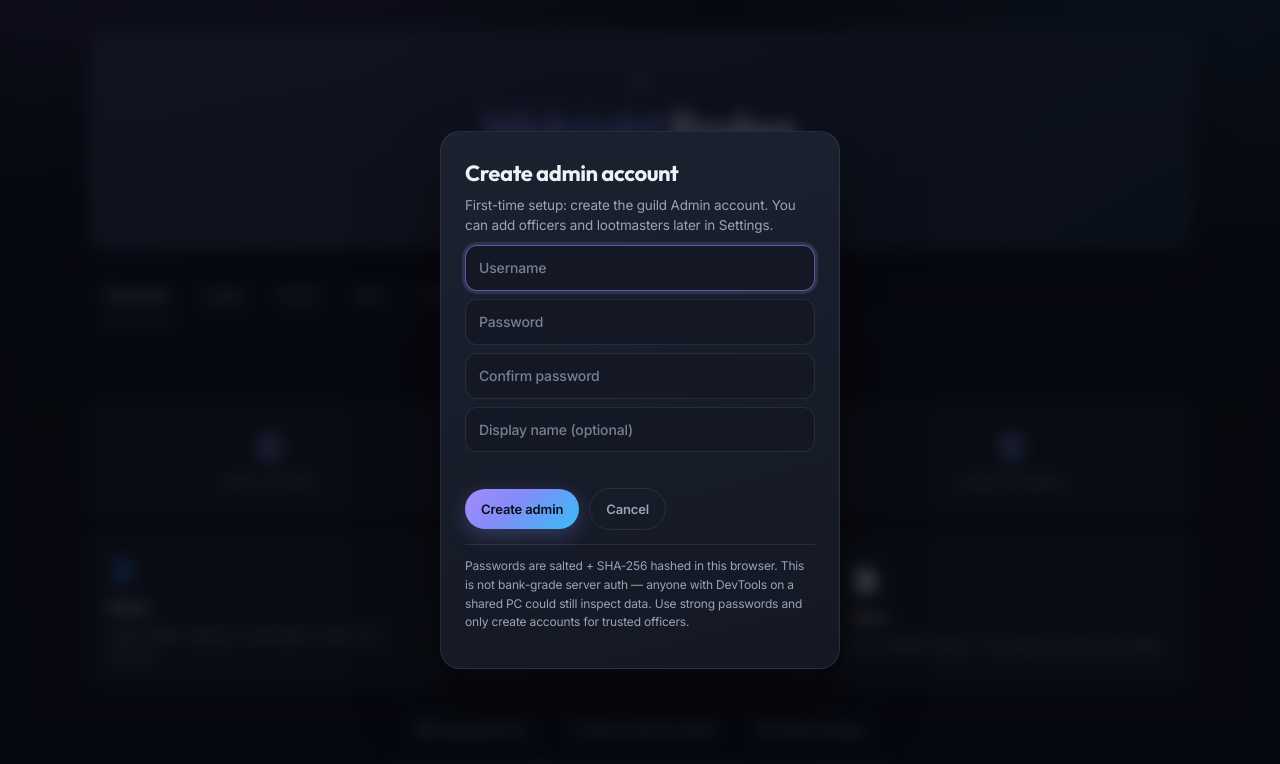
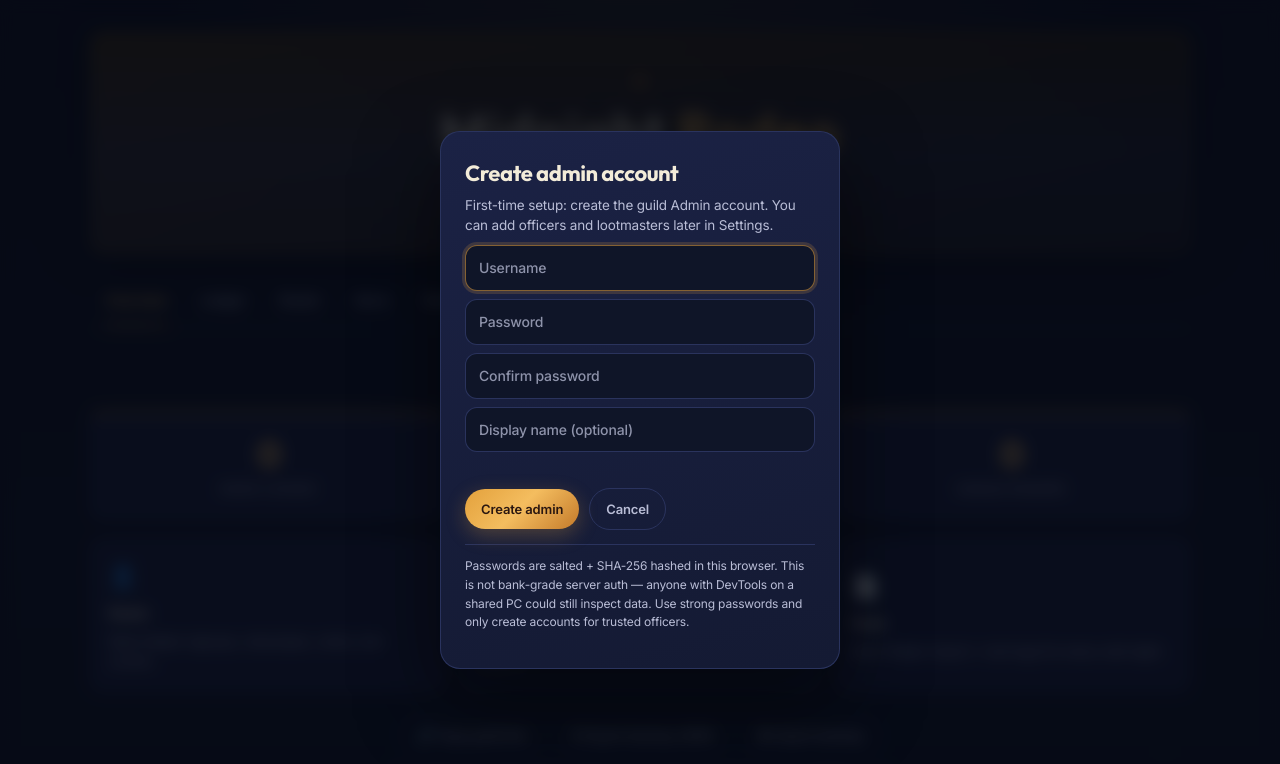
Before and after one commit to midnightrodeo2026/lootlog, a plain HTML site: page index.html in a window 1280 px wide. Shown: the top 764 px of the page. Drawn offline with Linux system fonts and the light colour scheme; a script that the page names is missing; a web font is replaced by a local one.

Commit message:
Restore Midnight Rodeo amber theme with modern Inter/Outfit type.
Bring back leather/starlight/amber rodeo colors and Rye wordmark while keeping smooth antialiased UI fonts.

```diff
--- a/index.html
+++ b/index.html
@@ -13,36 +13,38 @@
 <script src="js/raid-helper.js"></script>
 <link rel="preconnect" href="https://fonts.googleapis.com">
 <link rel="preconnect" href="https://fonts.gstatic.com" crossorigin>
-<link href="https://fonts.googleapis.com/css2?family=Inter:wght@400;500;600;700&family=Outfit:wght@500;600;700&family=JetBrains+Mono:wght@400;500&display=swap" rel="stylesheet">
+<link href="https://fonts.googleapis.com/css2?family=Inter:wght@400;500;600;700&family=Outfit:wght@500;600;700&family=Rye&family=JetBrains+Mono:wght@400;500&display=swap" rel="stylesheet">
 <style>
-/* Gemini-inspired soft palette + smooth type */
+/* Midnight Rodeo theme + modern smooth type (Inter / Outfit) */
 :root{
-  --bg:#0b0e14;
-  --bg-elev:#12161f;
-  --panel:rgba(28, 32, 44, 0.72);
-  --panel-solid:#1a1f2e;
-  --panel2:#141824;
-  --line:rgba(148, 163, 184, 0.14);
-  --line-strong:rgba(167, 139, 250, 0.28);
-  --text:#eef1f8;
-  --muted:#9aa3b8;
-  --accent:#a78bfa;          /* soft violet */
-  --accent2:#818cf8;         /* indigo */
-  --accent3:#38bdf8;         /* sky */
-  --accent-hot:#c084fc;      /* brighter purple */
-  --grad:linear-gradient(135deg, #a78bfa 0%, #818cf8 42%, #38bdf8 100%);
-  --grad-soft:linear-gradient(135deg, rgba(167,139,250,.18), rgba(56,189,248,.12));
-  --green:#34d399;
-  --red:#f87171;
-  --amber:#e8a83a;           /* keep aliases used in JS classes */
-  --amber2:#c4b5fd;
-  --orange:#a78bfa;
-  --leather:#94a3b8;
-  --shadow:0 12px 40px rgba(0,0,0,.35);
-  --radius:16px;
+  --bg:#0d1224;
+  --bg-elev:#141a33;
+  --panel:rgba(27, 34, 69, 0.82);
+  --panel-solid:#1b2245;
+  --panel2:#0f1528;
+  --line:rgba(44, 53, 96, 0.95);
+  --line-strong:rgba(227, 161, 60, 0.45);
+  --text:#f3ecd9;
+  --muted:#b9bdd6;
+  --accent:#e3a13c;
+  --accent2:#f4bd5f;
+  --accent3:#e3a13c;
+  --accent-hot:#f4bd5f;
+  --grad:linear-gradient(135deg, #e3a13c 0%, #f4bd5f 48%, #c47a2a 100%);
+  --grad-soft:linear-gradient(135deg, rgba(227,161,60,.16), rgba(107,71,38,.12));
+  --green:#6fc27a;
+  --red:#e35d5d;
+  --amber:#e3a13c;
+  --amber2:#f4bd5f;
+  --orange:#e3a13c;
+  --leather:#9a6a3f;
+  --scorch:#2a1710;
+  --shadow:0 16px 48px rgba(0,0,0,.4);
+  --radius:14px;
   --radius-sm:12px;
   --font: 'Inter', system-ui, -apple-system, 'Segoe UI', Roboto, sans-serif;
   --font-display: 'Outfit', 'Inter', system-ui, sans-serif;
+  --font-rodeo: 'Rye', 'Outfit', serif;
   --font-mono: 'JetBrains Mono', ui-monospace, monospace;
   --q0:#9d9d9d; --q1:#fff; --q2:#1eff00; --q3:#0070dd; --q4:#a335ee; --q5:#ff8000;
   --warrior:#C79C6E; --paladin:#F58CBA; --hunter:#ABD473; --rogue:#FFF569;
@@ -69,52 +71,52 @@ a{color:inherit}
 .app{
   min-height:100vh;
   background:
-    radial-gradient(ellipse 90% 55% at 15% -10%, rgba(167,139,250,.22), transparent 50%),
-    radial-gradient(ellipse 70% 45% at 90% 0%, rgba(56,189,248,.14), transparent 48%),
-    radial-gradient(ellipse 50% 40% at 50% 100%, rgba(129,140,248,.08), transparent 55%),
-    linear-gradient(180deg, #0d111c 0%, var(--bg) 42%, #090b12 100%);
+    radial-gradient(1px 1px at 8% 15%, rgba(243,236,217,.45), transparent),
+    radial-gradient(1px 1px at 22% 62%, rgba(243,236,217,.3), transparent),
+    radial-gradient(1.5px 1.5px at 38% 24%, rgba(243,236,217,.5), transparent),
+    radial-gradient(1px 1px at 55% 8%, rgba(243,236,217,.28), transparent),
+    radial-gradient(1px 1px at 68% 48%, rgba(243,236,217,.4), transparent),
+    radial-gradient(1.5px 1.5px at 81% 20%, rgba(243,236,217,.35), transparent),
+    radial-gradient(1px 1px at 91% 65%, rgba(243,236,217,.4), transparent),
+    radial-gradient(ellipse 70% 40% at 50% -5%, rgba(227,161,60,.14), transparent 55%),
+    linear-gradient(180deg, #0a0e1c 0%, var(--bg) 45%, #0b1020 100%);
   padding:32px 20px 80px;
 }
 .wrap{max-width:1100px;margin:0 auto}
 
-/* Guild banner */
+/* Guild banner — rodeo */
 .banner{
-  border:1px solid var(--line);
+  border:1px solid rgba(227,161,60,.35);
   background:
     var(--grad-soft),
-    linear-gradient(165deg, rgba(30,34,48,.95) 0%, rgba(16,18,28,.98) 100%);
+    linear-gradient(180deg, #1a1408 0%, #12182e 55%, #0e1220 100%);
   border-radius:var(--radius);
   padding:32px 24px 28px;text-align:center;margin-bottom:24px;
-  box-shadow:var(--shadow), inset 0 1px 0 rgba(255,255,255,.04);
-  backdrop-filter:blur(12px);
+  box-shadow:var(--shadow), 0 0 0 1px rgba(0,0,0,.25), inset 0 1px 0 rgba(243,236,217,.06);
 }
 .banner-mark{
-  font-size:20px;margin-bottom:8px;
-  background:var(--grad);-webkit-background-clip:text;background-clip:text;color:transparent;
-  filter:drop-shadow(0 0 18px rgba(167,139,250,.35));
+  font-size:20px;margin-bottom:8px;color:var(--amber);
+  text-shadow:0 0 20px rgba(227,161,60,.4);
 }
 .banner h1{
-  font-family:var(--font-display);font-weight:700;
-  font-size:clamp(30px,5.5vw,46px);
-  margin:0;letter-spacing:-0.03em;line-height:1.1;
-  background:var(--grad);-webkit-background-clip:text;background-clip:text;color:transparent;
-}
-.banner h1 span{
-  background:linear-gradient(135deg,#e0e7ff,#f5f3ff);
-  -webkit-background-clip:text;background-clip:text;color:transparent;
-}
+  font-family:var(--font-rodeo);font-weight:400;
+  font-size:clamp(34px,6.5vw,54px);
+  margin:0;letter-spacing:.03em;line-height:1.05;
+  color:var(--text);
+  text-shadow:0 0 28px rgba(227,161,60,.22), 0 2px 0 var(--scorch);
+}
+.banner h1 span{color:var(--amber2)}
 .banner-meta{
-  margin-top:12px;font-family:var(--font);font-size:12.5px;font-weight:500;
-  letter-spacing:.04em;text-transform:uppercase;color:var(--muted);
-}
-.banner-meta .dot{opacity:.4;margin:0 10px}
+  margin-top:12px;font-family:var(--font);font-size:12px;font-weight:600;
+  letter-spacing:.12em;text-transform:uppercase;color:var(--amber);
+}
+.banner-meta .dot{opacity:.45;margin:0 10px;color:var(--leather)}
 .banner-credit{
   margin-top:14px;font-family:var(--font);font-size:13px;font-weight:500;
   color:var(--muted);letter-spacing:-.01em;
 }
 .banner-credit b{
-  font-weight:600;
-  background:var(--grad);-webkit-background-clip:text;background-clip:text;color:transparent;
+  font-weight:600;color:var(--amber2);
 }
 
 /* Tabs */
@@ -127,8 +129,8 @@ a{color:inherit}
   letter-spacing:-0.01em;padding:12px 16px 14px;position:relative;
   border-radius:10px 10px 0 0;transition:color .18s ease, background .18s ease;
 }
-.tab:hover{color:var(--text);background:rgba(255,255,255,.03)}
-.tab.active{color:var(--text);font-weight:600}
+.tab:hover{color:var(--text);background:rgba(227,161,60,.05)}
+.tab.active{color:var(--amber2);font-weight:600}
 .tab.active::after{
   content:'';position:absolute;left:14px;right:14px;bottom:-1px;height:2px;
   border-radius:2px;background:var(--grad);
@@ -142,18 +144,16 @@ a{color:inherit}
 .stats{display:grid;grid-template-columns:repeat(3,1fr);gap:14px;margin-bottom:18px}
 .stat{
   background:var(--panel);border:1px solid var(--line);border-radius:var(--radius-sm);
-  padding:20px 14px;text-align:center;
-  backdrop-filter:blur(10px);
-  box-shadow:inset 0 1px 0 rgba(255,255,255,.03);
+  padding:20px 14px;text-align:center;border-top:2px solid var(--amber);
+  box-shadow:inset 0 1px 0 rgba(243,236,217,.04);
 }
 .stat-n{
   font-family:var(--font-display);font-size:clamp(28px,4vw,36px);font-weight:700;
-  letter-spacing:-.03em;line-height:1.1;
-  background:var(--grad);-webkit-background-clip:text;background-clip:text;color:transparent;
+  letter-spacing:-.03em;line-height:1.1;color:var(--amber2);
 }
 .stat-l{
   margin-top:8px;font-family:var(--font);font-size:11.5px;font-weight:500;
-  letter-spacing:.06em;text-transform:uppercase;color:var(--muted);
+  letter-spacing:.08em;text-transform:uppercase;color:var(--muted);
 }
 
 /* Feature cards */
@@ -162,12 +162,11 @@ a{color:inherit}
   background:var(--panel);border:1px solid var(--line);border-radius:var(--radius-sm);
   padding:20px 18px;cursor:pointer;text-align:left;color:inherit;
   transition:border-color .2s ease, transform .18s ease, box-shadow .2s ease, background .2s ease;
-  backdrop-filter:blur(10px);
 }
 .card:hover{
   border-color:var(--line-strong);transform:translateY(-2px);
-  box-shadow:0 16px 40px rgba(129,140,248,.12);
-  background:rgba(36, 40, 56, 0.85);
+  box-shadow:0 14px 36px rgba(227,161,60,.1);
+  background:rgba(30, 36, 70, 0.92);
 }
 .card-ico{font-size:22px;margin-bottom:10px;opacity:.95}
 .card-t{
@@ -177,20 +176,20 @@ a{color:inherit}
 .card-d{font-size:13.5px;color:var(--muted);line-height:1.5;font-weight:400}
 
 .section-title{
-  font-family:var(--font);font-size:12.5px;font-weight:600;letter-spacing:.08em;
-  text-transform:uppercase;text-align:center;color:var(--muted);margin:8px 0 18px;
+  font-family:var(--font);font-size:12.5px;font-weight:600;letter-spacing:.1em;
+  text-transform:uppercase;text-align:center;color:var(--leather);margin:8px 0 18px;
 }
 
 /* Auth */
 .authbar{display:flex;justify-content:center;align-items:center;gap:10px;margin:-4px 0 22px;flex-wrap:wrap}
 .lock-btn{
-  background:rgba(255,255,255,.03);border:1px solid var(--line);color:var(--muted);
+  background:rgba(255,255,255,.02);border:1px solid var(--line);color:var(--muted);
   font-family:var(--font);font-size:12.5px;font-weight:500;letter-spacing:-.01em;
   padding:9px 16px;border-radius:999px;cursor:pointer;
   transition:color .15s, border-color .15s, background .15s;
 }
-.lock-btn:hover{color:var(--text);border-color:var(--line-strong);background:rgba(167,139,250,.08)}
-.lock-btn.on{color:var(--green);border-color:rgba(52,211,153,.35);background:rgba(52,211,153,.08)}
+.lock-btn:hover{color:var(--text);border-color:var(--leather);background:rgba(227,161,60,.08)}
+.lock-btn.on{color:var(--green);border-color:rgba(111,194,122,.4);background:rgba(111,194,122,.08)}
 
 /* Buttons */
 .btn{
@@ -200,22 +199,22 @@ a{color:inherit}
 }
 .btn:active{transform:translateY(1px)}
 .btn-amber{
-  background:var(--grad);color:#0b0e14;border:none;
-  box-shadow:0 6px 20px rgba(129,140,248,.28);
-}
-.btn-amber:hover{filter:brightness(1.06)}
+  background:var(--grad);color:var(--scorch);border:none;
+  box-shadow:0 6px 20px rgba(227,161,60,.28);
+}
+.btn-amber:hover{filter:brightness(1.08)}
 .btn-orange{
-  background:linear-gradient(135deg,#8b5cf6,#6366f1);
-  color:#fff;border:none;box-shadow:0 6px 18px rgba(99,102,241,.28);
+  background:linear-gradient(180deg,#e8a83a,#c47a2a);
+  color:var(--scorch);border:none;box-shadow:0 6px 18px rgba(196,122,42,.28);
 }
 .btn-orange:hover{filter:brightness(1.06)}
 .btn-green{
-  background:rgba(52,211,153,.1);color:var(--green);
-  border:1px solid rgba(52,211,153,.35);
-}
-.btn-green:hover{background:rgba(52,211,153,.16)}
+  background:rgba(111,194,122,.1);color:var(--green);
+  border:1px solid rgba(111,194,122,.4);
+}
+.btn-green:hover{background:rgba(111,194,122,.16)}
 .btn-ghost{background:transparent;color:var(--muted);border-color:var(--line)}
-.btn-ghost:hover{color:var(--text);border-color:var(--line-strong);background:rgba(255,255,255,.03)}
+.btn-ghost:hover{color:var(--text);border-color:var(--leather);background:rgba(227,161,60,.05)}
 .btn:disabled{opacity:.5;cursor:not-allowed}
 
 /* Forms */
@@ -225,8 +224,8 @@ a{color:inherit}
   transition:border-color .15s, box-shadow .15s;
 }
 .input:focus,textarea.input:focus,select.input:focus{
-  outline:none;border-color:rgba(167,139,250,.55);
-  box-shadow:0 0 0 3px rgba(129,140,248,.18);
+  outline:none;border-color:rgba(227,161,60,.55);
+  box-shadow:0 0 0 3px rgba(227,161,60,.18);
 }
 .input::placeholder{color:var(--muted);opacity:.75}
 textarea.input{
@@ -236,7 +235,7 @@ textarea.input{
 
 .pen{
   background:var(--panel);border:1px solid var(--line);border-radius:var(--radius);
-  padding:20px;margin-bottom:18px;backdrop-filter:blur(10px);
+  padding:20px;margin-bottom:18px;
 }
 .pen-head{display:flex;justify-content:space-between;gap:12px;flex-wrap:wrap;margin-bottom:12px}
 .pen-title{font-family:var(--font-display);font-weight:600;font-size:18px;letter-spacing:-.02em}
@@ -245,10 +244,10 @@ textarea.input{
 .msg{font-family:var(--font);font-size:13px;font-weight:500;color:var(--green);min-height:16px}
 .msg.err{color:var(--red)}
 .notice{
-  background:rgba(129,140,248,.07);border:1px solid var(--line);border-radius:var(--radius-sm);
+  background:rgba(227,161,60,.07);border:1px solid var(--line);border-radius:var(--radius-sm);
   padding:14px 16px;text-align:center;color:var(--muted);margin-bottom:14px;font-size:14px;
 }
-.notice b{color:var(--accent-hot);font-weight:600}
+.notice b{color:var(--amber2);font-weight:600}
 
 /* Toolbar */
 .toolbar{display:flex;gap:10px;flex-wrap:wrap;align-items:center;margin-bottom:14px}
@@ -258,31 +257,30 @@ textarea.input{
 /* Tables */
 .table-wrap{
   overflow-x:auto;border:1px solid var(--line);border-radius:var(--radius-sm);
-  border-left:3px solid #818cf8;
+  border-left:3px solid var(--amber);
   background:var(--panel-solid);
-  box-shadow:inset 3px 0 0 0 transparent;
 }
 table.tbl{width:100%;border-collapse:collapse;font-size:14px}
 .tbl th{
-  text-align:left;font-family:var(--font);font-size:11px;font-weight:600;letter-spacing:.06em;
-  text-transform:uppercase;color:var(--accent);background:rgba(10,12,20,.55);
+  text-align:left;font-family:var(--font);font-size:11px;font-weight:600;letter-spacing:.08em;
+  text-transform:uppercase;color:var(--amber);background:rgba(10,14,28,.65);
   padding:13px 14px;border-bottom:1px solid var(--line);white-space:nowrap;cursor:default;
 }
 .tbl th.sortable{cursor:pointer;user-select:none}
-.tbl th.sortable:hover{color:var(--accent3)}
-.tbl td{padding:12px 14px;border-bottom:1px solid rgba(148,163,184,.08);vertical-align:middle}
+.tbl th.sortable:hover{color:var(--amber2)}
+.tbl td{padding:12px 14px;border-bottom:1px solid rgba(44,53,96,.7);vertical-align:middle}
 .tbl tr:last-child td{border-bottom:none}
-.tbl tbody tr:hover td{background:rgba(129,140,248,.05)}
-.num{font-family:var(--font-mono);font-size:13px;color:var(--accent2);font-weight:500}
+.tbl tbody tr:hover td{background:rgba(227,161,60,.05)}
+.num{font-family:var(--font-mono);font-size:13px;color:var(--amber2);font-weight:500}
 .muted{color:var(--muted)}
 .rank-label{font-size:12.5px;color:var(--muted);font-weight:500}
-.rank-gm{color:var(--accent-hot);font-weight:600}
-.rank-officer{color:#c4b5fd;font-weight:500}
+.rank-gm{color:var(--amber2);font-weight:600}
+.rank-officer{color:#c4a574;font-weight:500}
 .player-name{font-weight:600;letter-spacing:-.01em}
 .unsynced{color:var(--muted);font-style:italic;font-size:13px;font-weight:400}
 .sync-ok{color:var(--green);font-family:var(--font-mono);font-size:12px;white-space:nowrap}
 .sync-miss{color:var(--muted);font-family:var(--font-mono);font-size:12px}
-.drop-bar{width:72px;height:5px;background:rgba(148,163,184,.12);border-radius:99px;overflow:hidden;display:inline-block;vertical-align:middle;margin-left:8px}
+.drop-bar{width:72px;height:5px;background:rgba(44,53,96,.8);border-radius:99px;overflow:hidden;display:inline-block;vertical-align:middle;margin-left:8px}
 .drop-bar>i{display:block;height:100%;background:var(--grad);border-radius:99px}
 
 /* Class colors (WoW — keep readable) */
@@ -326,19 +324,20 @@ table.tbl{width:100%;border-collapse:collapse;font-size:14px}
 }
 .lcard:hover{border-color:var(--line-strong)}
 .stamp{
-  width:40px;height:40px;border-radius:12px;border:1px solid var(--line-strong);overflow:hidden;
+  width:40px;height:40px;border-radius:12px;border:2px solid var(--amber);overflow:hidden;
   display:flex;align-items:center;justify-content:center;background:var(--panel2);
-  font-family:var(--font-display);color:var(--accent);font-size:14px;font-weight:700;
-}
-.stamp.has-ico{border-radius:10px}
+  font-family:var(--font-rodeo);color:var(--amber);font-size:14px;font-weight:400;
+  box-shadow:0 0 0 3px rgba(227,161,60,.08), 0 0 14px rgba(227,161,60,.15);
+}
+.stamp.has-ico{border-radius:10px;border-width:1px;box-shadow:none}
 .tag{
   font-family:var(--font);font-size:10.5px;font-weight:600;letter-spacing:.04em;text-transform:uppercase;
   padding:3px 8px;border-radius:999px;border:1px solid var(--line);color:var(--muted);margin-left:6px;
 }
-.tag.need{color:var(--red);border-color:rgba(248,113,113,.35);background:rgba(248,113,113,.08)}
-.tag.greed{color:var(--green);border-color:rgba(52,211,153,.35);background:rgba(52,211,153,.08)}
+.tag.need{color:var(--red);border-color:rgba(227,93,93,.4);background:rgba(227,93,93,.08)}
+.tag.greed{color:var(--green);border-color:rgba(111,194,122,.4);background:rgba(111,194,122,.08)}
 .sub{font-size:13.5px;color:var(--muted);margin-top:3px}
-.sub b{color:var(--accent2);font-weight:600}
+.sub b{color:var(--amber2);font-weight:600}
 .meta{text-align:right;font-family:var(--font);font-size:12px;font-weight:500;color:var(--muted);display:flex;flex-direction:column;align-items:flex-end;gap:6px}
 .icon-btn{background:none;border:none;color:var(--muted);cursor:pointer;font-size:13px;opacity:.75;transition:opacity .15s,color .15s}
 .icon-btn:hover{opacity:1;color:var(--red)}
@@ -366,22 +365,22 @@ table.tbl{width:100%;border-collapse:collapse;font-size:14px}
 .status{font-family:var(--font);font-size:12.5px;font-weight:500;color:var(--muted);flex:1 1 140px}
 .status.ok{color:var(--green)}.status.err{color:var(--red)}
 .lookup-btn{
-  background:rgba(167,139,250,.08);border:1px solid var(--line-strong);color:var(--accent-hot);cursor:pointer;
+  background:rgba(227,161,60,.1);border:1px solid var(--line-strong);color:var(--amber2);cursor:pointer;
   font-family:var(--font);font-size:12px;font-weight:600;padding:5px 10px;border-radius:999px;
   transition:background .15s;
 }
-.lookup-btn:hover{background:rgba(167,139,250,.16)}
+.lookup-btn:hover{background:rgba(227,161,60,.18)}
 .lookup-btn:disabled{opacity:.45;cursor:wait}
 
 /* Modal */
 .backdrop{
-  position:fixed;inset:0;background:rgba(6,8,14,.72);backdrop-filter:blur(8px);
+  position:fixed;inset:0;background:rgba(6,9,20,.78);backdrop-filter:blur(8px);
   display:flex;align-items:flex-start;justify-content:center;z-index:100;padding:28px 14px;overflow:auto;
 }
 .modal{
-  background:linear-gradient(165deg,#1c2130,#141824);
+  background:linear-gradient(165deg,#1b2245,#141a33);
   border:1px solid var(--line);border-radius:20px;
-  width:min(920px,100%);padding:24px;box-shadow:0 30px 80px rgba(0,0,0,.5);margin:auto;
+  width:min(920px,100%);padding:24px;box-shadow:0 30px 80px rgba(0,0,0,.55);margin:auto;
 }
 .modal-sm{width:min(400px,100%)}
 .modal-head{display:flex;justify-content:space-between;align-items:flex-start;gap:12px;margin-bottom:14px}
@@ -396,18 +395,17 @@ table.tbl{width:100%;border-collapse:collapse;font-size:14px}
   text-align:center;padding:44px 18px;color:var(--muted);border:1px dashed var(--line);
   border-radius:var(--radius-sm);font-size:14.5px;
 }
-.empty b{color:var(--accent-hot);font-weight:600}
+.empty b{color:var(--amber2);font-weight:600}
 
 .footer{
   text-align:center;margin-top:40px;font-family:var(--font);
-  font-size:12.5px;color:var(--muted);letter-spacing:-.01em;font-weight:450;
+  font-size:12.5px;color:var(--leather);letter-spacing:-.01em;font-weight:450;
 }
 .footer-credit{
   margin-top:10px;font-size:13px;font-weight:500;color:var(--muted);
 }
 .footer-credit b{
-  font-weight:600;
-  background:var(--grad);-webkit-background-clip:text;background-clip:text;color:transparent;
+  font-weight:600;color:var(--amber2);
 }
 .share-row{display:flex;justify-content:center;gap:10px;flex-wrap:wrap;margin:22px 0 10px}
 .share-hint{text-align:center;color:var(--muted);font-size:13.5px;max-width:500px;margin:0 auto 8px;line-height:1.55}
```
